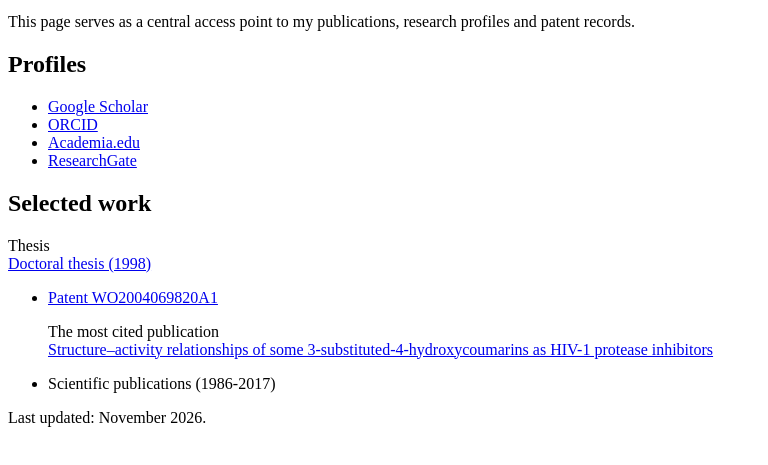
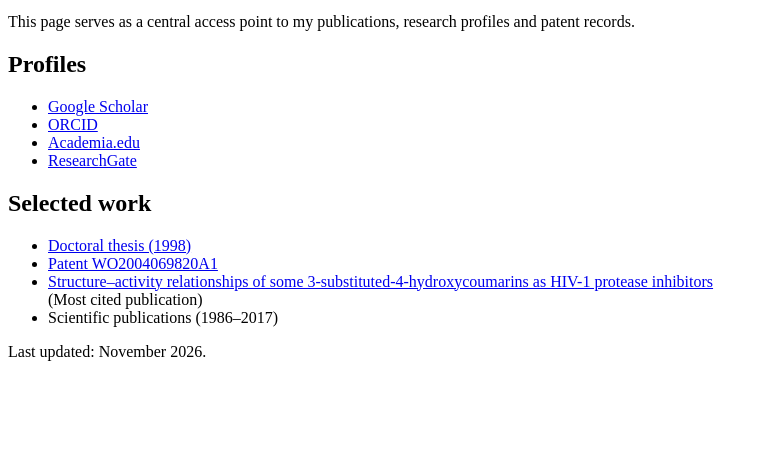
Before and after one commit to RBcoumaRine/RBcoumaRine.github.io, a plain HTML site: page index.html in a window 1280 px wide. Shown: the part 101-566 px from the top of the page, without its empty margins (0-768 px from the left). Drawn offline with Linux system fonts and the light colour scheme.

Commit message:
Fix HTML formatting and update links

```diff
--- a/index.html
+++ b/index.html
@@ -49,26 +49,32 @@ research profiles and patent records.
 
 <h2>Selected work</h2>
 
-  <p>
-Thesis<br>
-<a href="https://pascal-francis.inist.fr/vibad/index.php?action=getRecordDetail&idt=192789/">Doctoral thesis (1998)</a>
-</p>
 <ul>
+
 <li>
-    <a href="https://patents.google.com/patent/WO2004069820A1/" target="_blank">
+<a href="THESIS-LINK">
+Doctoral thesis (1998)
+</a>
+</li>
+
+<li>
+<a href="https://patents.google.com/patent/WO2004069820A1/">
 Patent WO2004069820A1
 </a>
 </li>
 
-  <p>
-The most cited publication<br>
+<li>
 <a href="https://www.sciencedirect.com/science/article/abs/pii/S0014827X02012648">
 Structure–activity relationships of some 3-substituted-4-hydroxycoumarins as HIV-1 protease inhibitors
 </a>
-</p>
+<br>
+(Most cited publication)
+</li>
+
 <li>
-    Scientific publications (1986-2017)
+Scientific publications (1986–2017)
 </li>
+
 </ul>
 
 <p>
```
Lines whose indentation alone changed are shown as unchanged.
